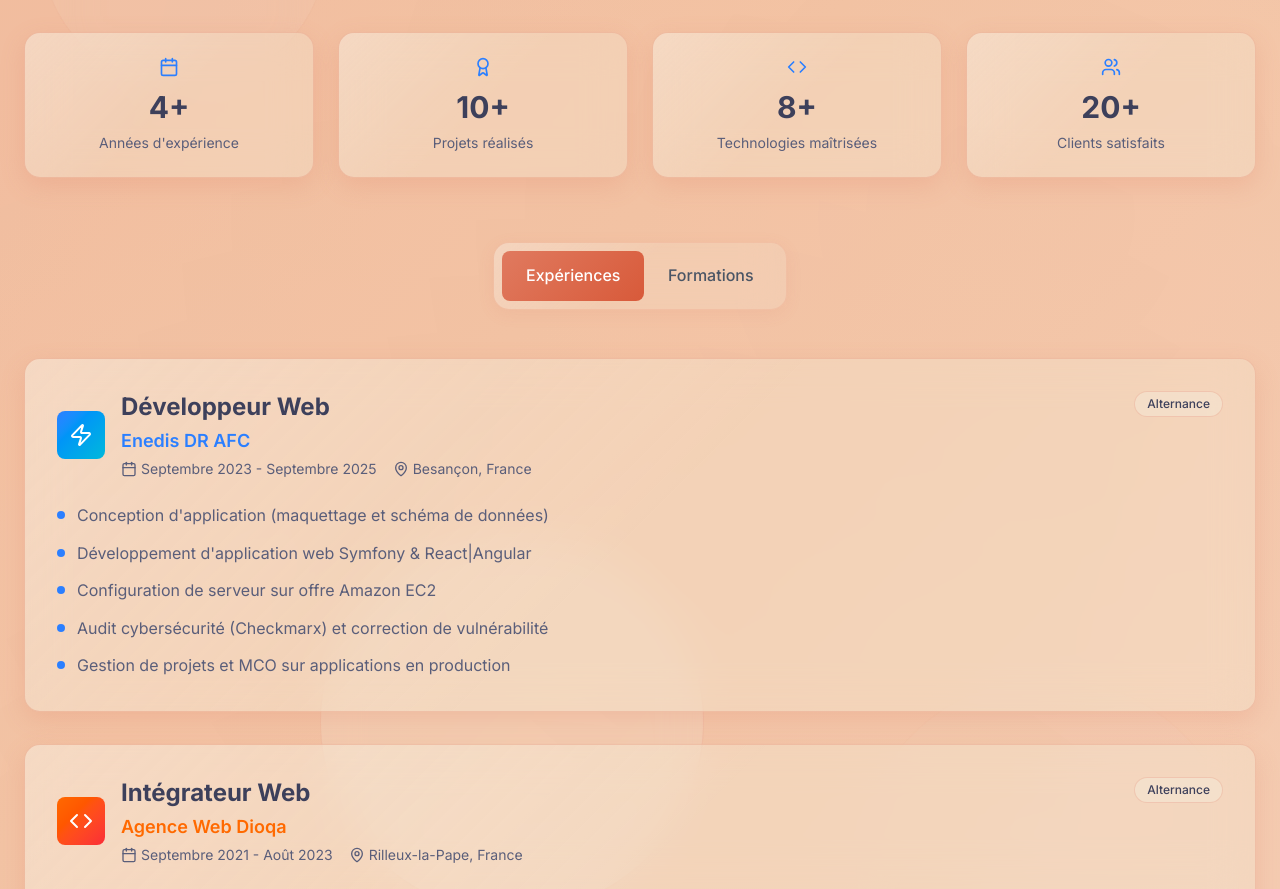
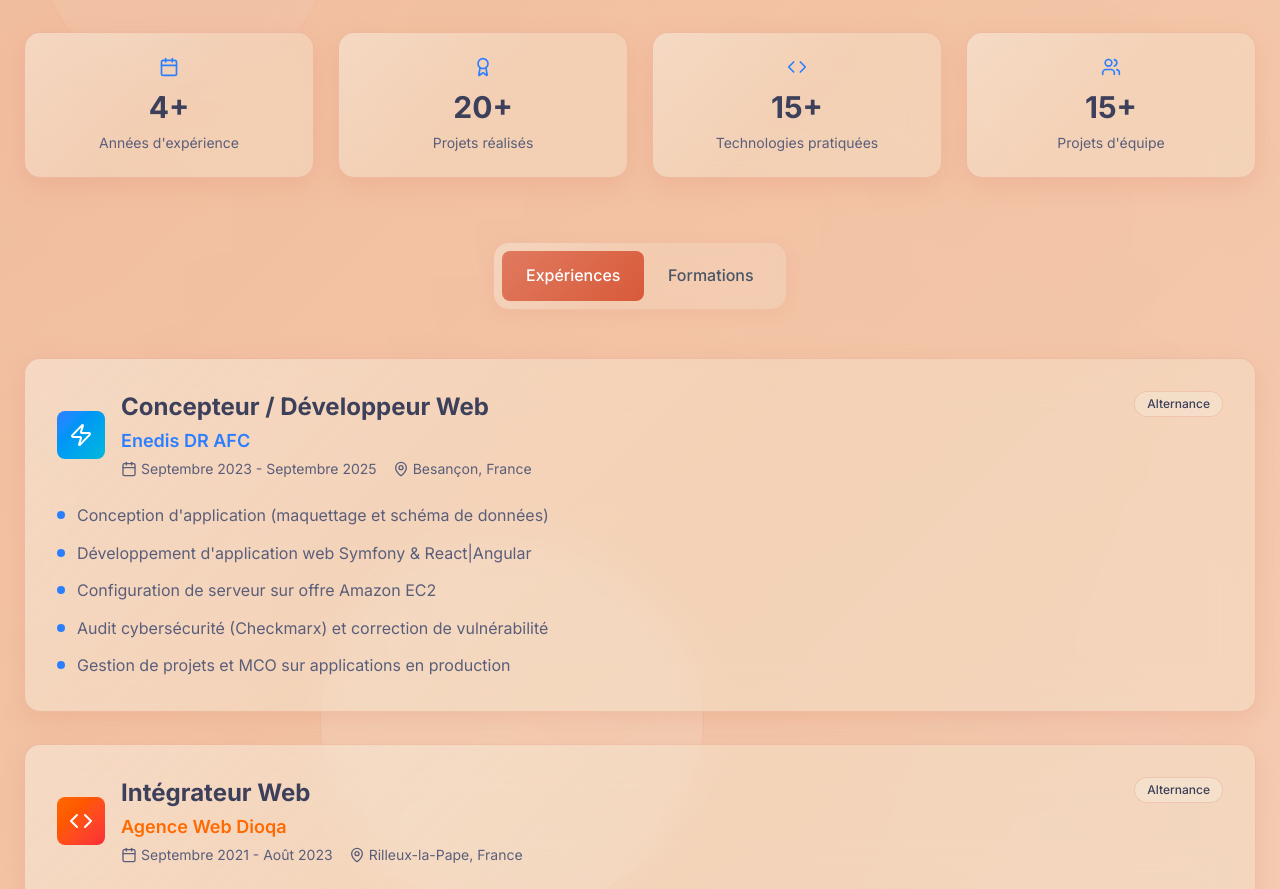
Before and after one commit to Jerem-14/portfolio, a Next.js app: page / in a window 1280 px wide. Shown: the part 1040-1929 px from the top of the page. Built offline with nearby package versions, Linux system fonts and the light colour scheme.

Commit message:
maj about section

```diff
--- a/src/components/About.tsx
+++ b/src/components/About.tsx
@@ -11,7 +11,7 @@ const About: React.FC = () => {
   const experiences = [
     {
       id: 1,
-      role: "Développeur Web",
+      role: "Concepteur / Développeur Web",
       company: "Enedis DR AFC",
       period: "Septembre 2023 - Septembre 2025",
       type: "Alternance",
@@ -67,9 +67,9 @@ const About: React.FC = () => {
 
   const stats = [
     { label: "Années d'expérience", value: "4+", icon: <Calendar className="w-5 h-5" /> },
-    { label: "Projets réalisés", value: "10+", icon: <Award className="w-5 h-5" /> },
-    { label: "Technologies maîtrisées", value: "8+", icon: <Code className="w-5 h-5" /> },
-    { label: "Clients satisfaits", value: "20+", icon: <Users className="w-5 h-5" /> }
+    { label: "Projets réalisés", value: "20+", icon: <Award className="w-5 h-5" /> },
+    { label: "Technologies pratiquées", value: "15+", icon: <Code className="w-5 h-5" /> },
+    { label: "Projets d'équipe", value: "15+", icon: <Users className="w-5 h-5" /> }
   ];
 
   return (
```
